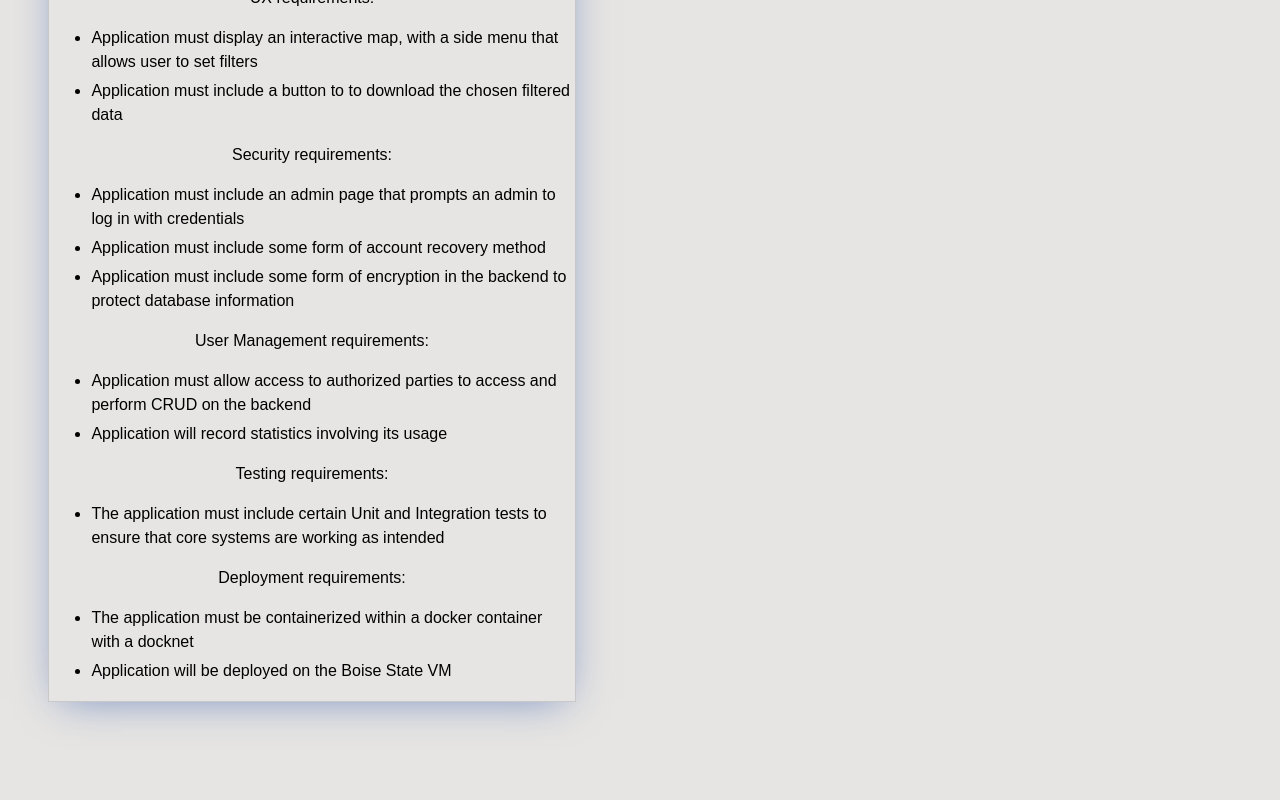
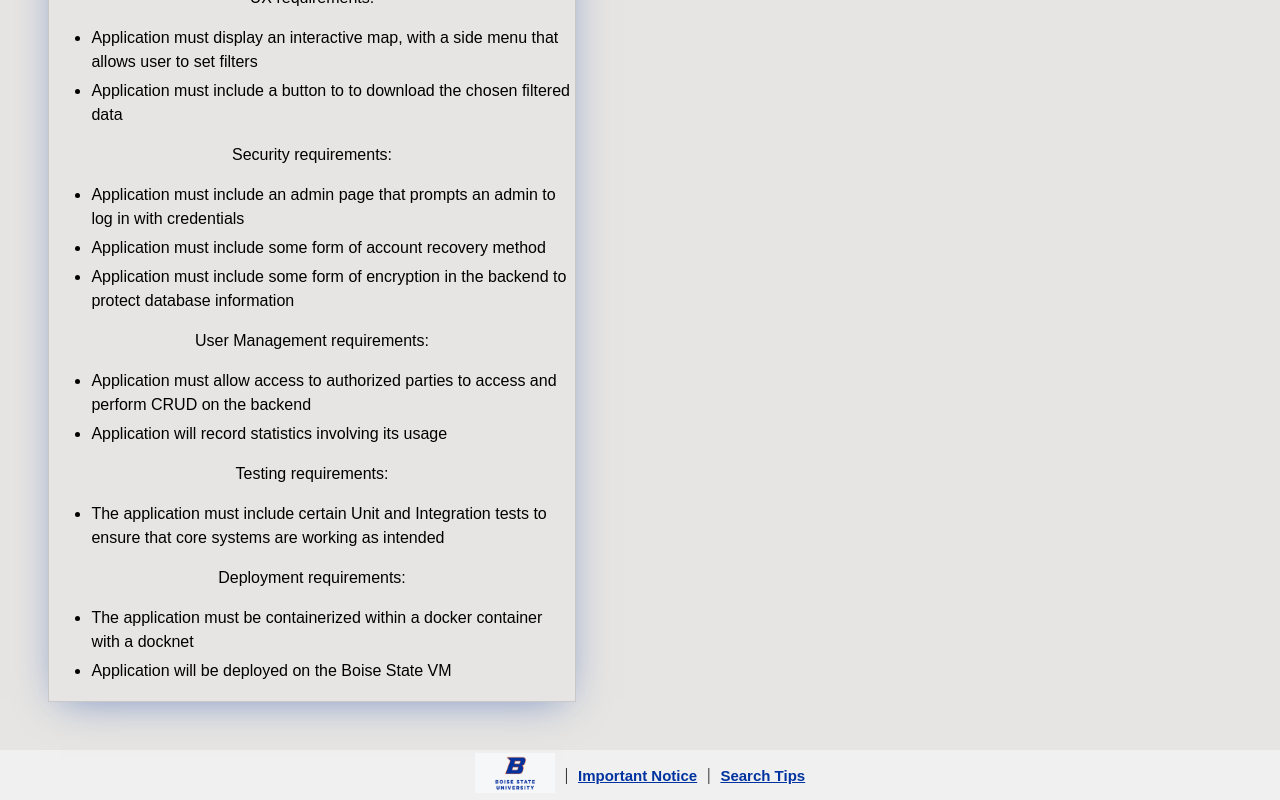
Before and after one commit to cs481-ekh/s24-healthy-idaho, a React (Create React App) app in the folder frontend/: page /about in a window 1280 px wide. Shown: the part 5009-5809 px from the top of the page. Before the commit the page ends 5759 px from the top, so only its background shows below. Built offline with nearby package versions, Linux system fonts and the light colour scheme.

Commit message:
Added footer to About page

```diff
--- a/frontend/src/pages/About.js
+++ b/frontend/src/pages/About.js
@@ -2,6 +2,7 @@ import React from 'react';
 import { Stack, Card, Typography } from '@mui/material';
 import diagram from "./../components/architecture-diagram.png";
 import "../styles.css";
+import Footer from "../Footer";
 
 function About() {
 
@@ -450,6 +451,7 @@ function About() {
 
             </div>
 
+            <Footer />
         </div>
     );
 }
```
